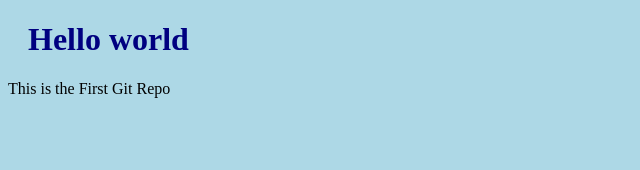
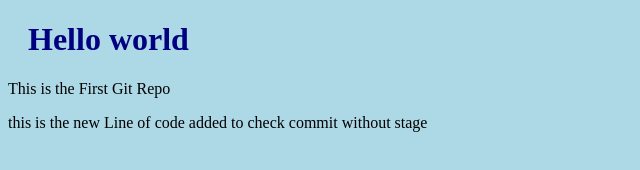
Before and after one commit to Minte-Ambachew/Hello-world, a plain HTML site: page index.html in a window 1280 px wide. Shown: the whole page, without its empty margins (0-640 px from the left). Drawn offline with Linux system fonts and the light colour scheme.

Commit message:
UPdated index.html with a new line

```diff
--- a/index.html
+++ b/index.html
@@ -14,6 +14,9 @@
         <p>
             This is the First Git Repo
         </p>
+        <p>
+            this is the new Line of code added to check commit without stage
+        </p>
     </body>
 
 </html>
```
